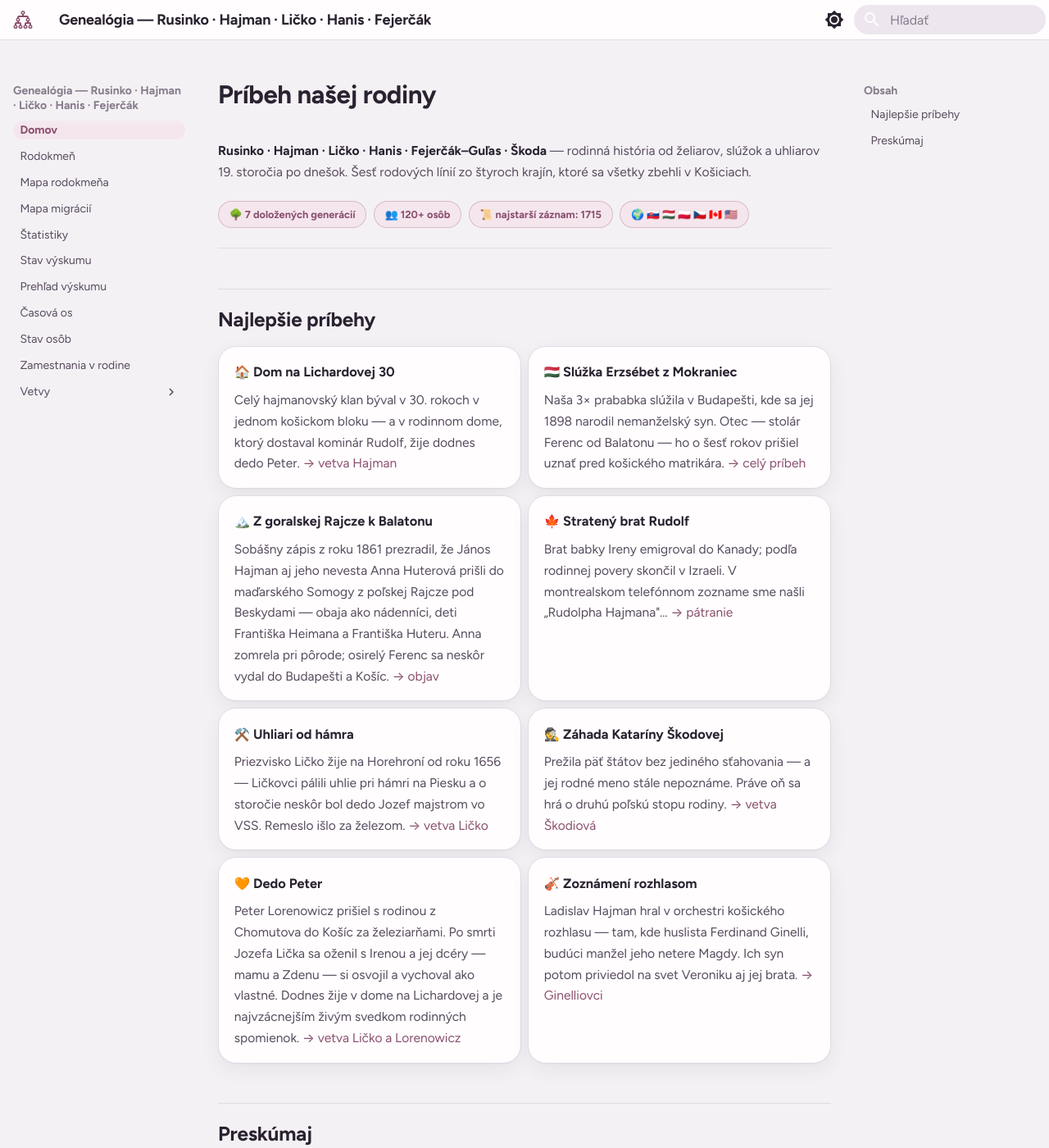
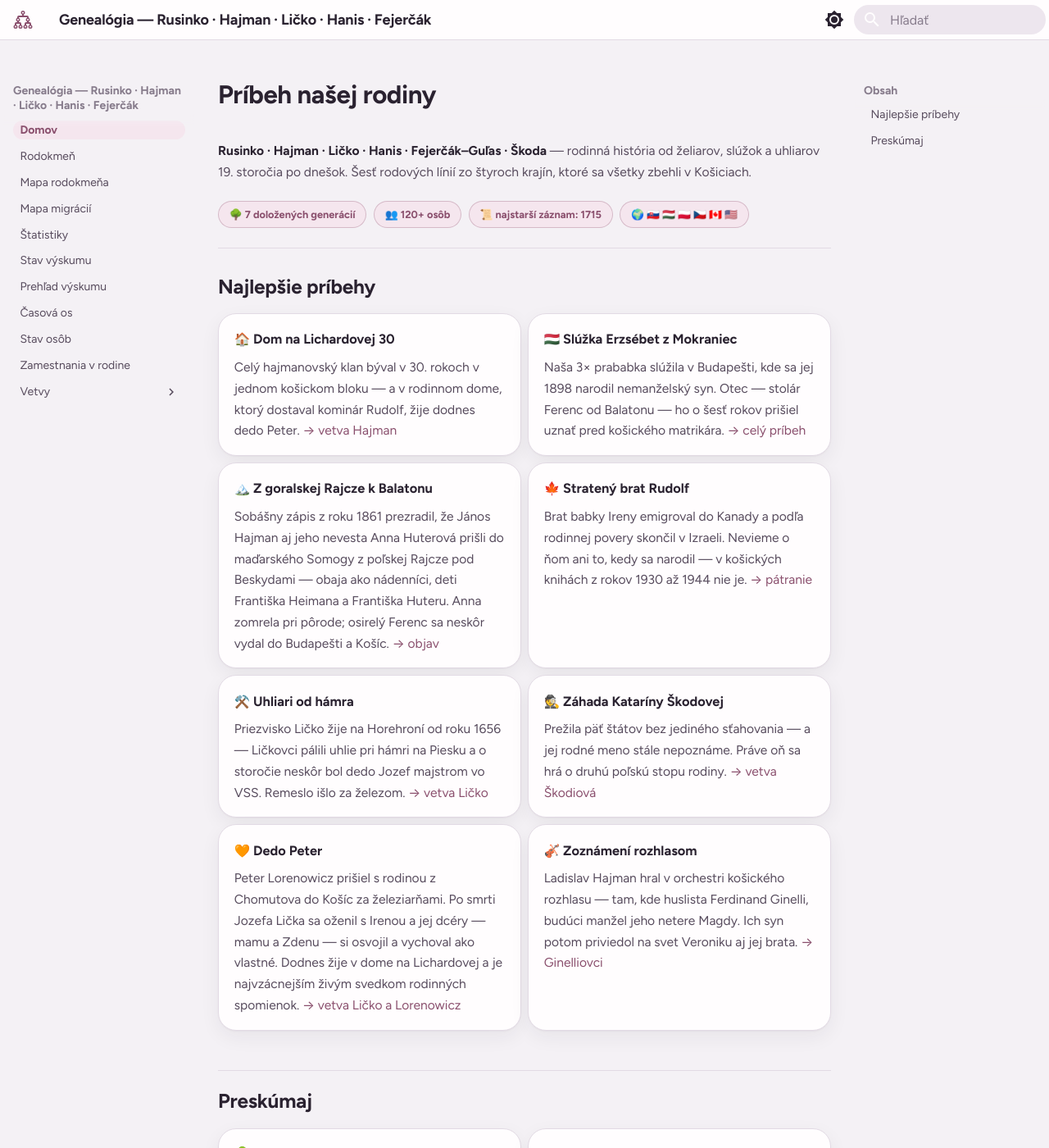
Before and after one commit to vrusi/genealogia, an MkDocs documentation site: the page built from docs/index.md, in a window 1280 px wide and 1400 px high. Shown: the whole window at 82% size. Built offline with MkDocs 1.6.1 and Material for MkDocs 9.7.7, drawn with Linux system fonts in a browser that asks for light colours.

Commit message:
Oprava dvojitej čiary pod pásikom faktov + zosúladenie karty o Rudolfovi ml.
Co-Authored-By: Claude Opus 5 (1M context) <noreply@anthropic.com>

```diff
--- a/docs/index.md
+++ b/docs/index.md
@@ -29,7 +29,7 @@
 
 -   🍁 **Stratený brat Rudolf**
 
-    Brat babky Ireny emigroval do Kanady; podľa rodinnej povery skončil v Izraeli. V montrealskom telefónnom zozname sme našli „Rudolpha Hajmana"… [→ pátranie](vetva-hajman-skodiova.md)
+    Brat babky Ireny emigroval do Kanady a podľa rodinnej povery skončil v Izraeli. Nevieme o ňom ani to, kedy sa narodil — v košických knihách z rokov 1930 až 1944 nie je. [→ pátranie](vetva-hajman-skodiova.md)
 
 -   ⚒️ **Uhliari od hámra**
 
--- a/docs/stylesheets/extra.css
+++ b/docs/stylesheets/extra.css
@@ -110,6 +110,9 @@
 .md-typeset a:hover { text-decoration-color: currentColor; }
 
 .md-typeset hr { border-bottom-color: var(--g-rule); }
+
+/* nadpis hneď za vodorovnou linkou nekreslí vlastnú — inak sú čiary dve */
+.md-typeset hr + h2 { border-top: 0; margin-top: 1.2em; padding-top: 0; }
 
 .md-typeset blockquote {
   border-left: 3px solid var(--g-accent);
--- a/mkdocs.yml
+++ b/mkdocs.yml
@@ -21,7 +21,7 @@ theme:
     - search.suggest
     - content.tabs.link
 extra_css:
-  - stylesheets/extra.css?v=7
+  - stylesheets/extra.css?v=8
 plugins:
   - search:
       lang: sk
```
Also changed, not shown: landing.md (+1 -1 lines), 1 other file.
